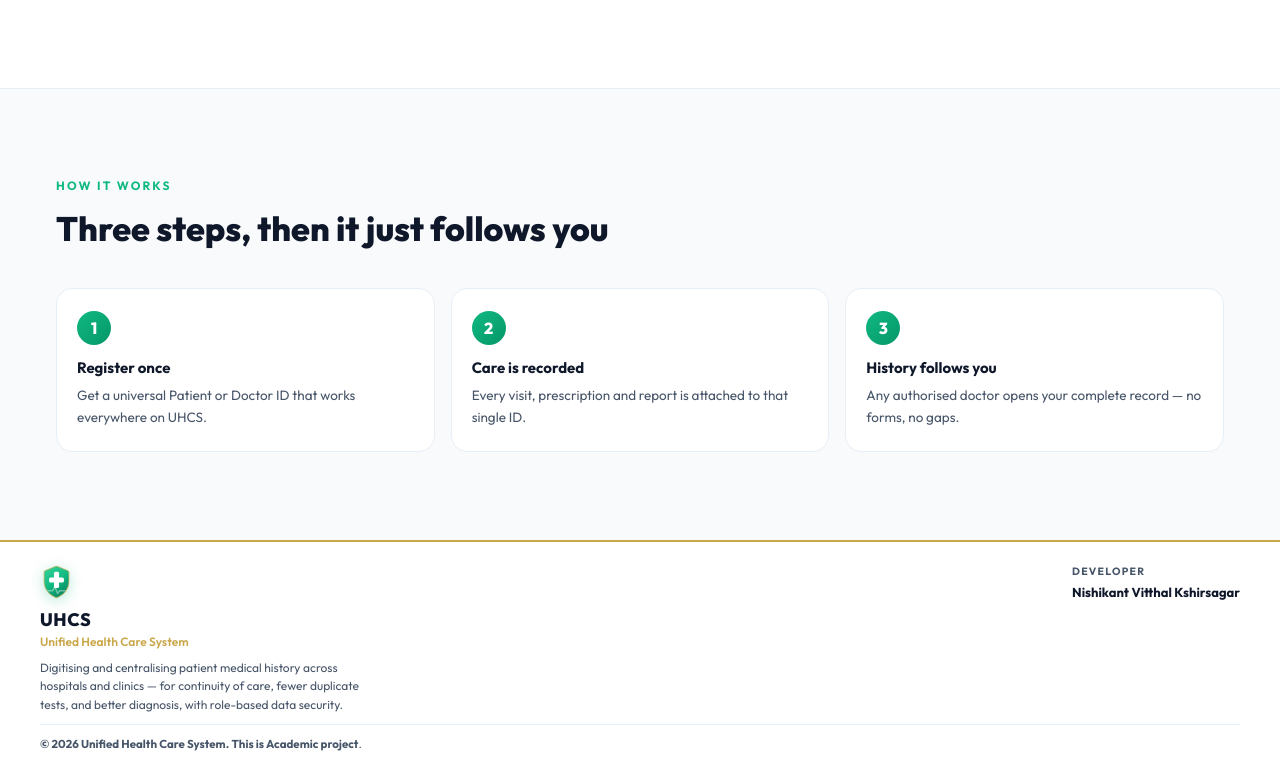
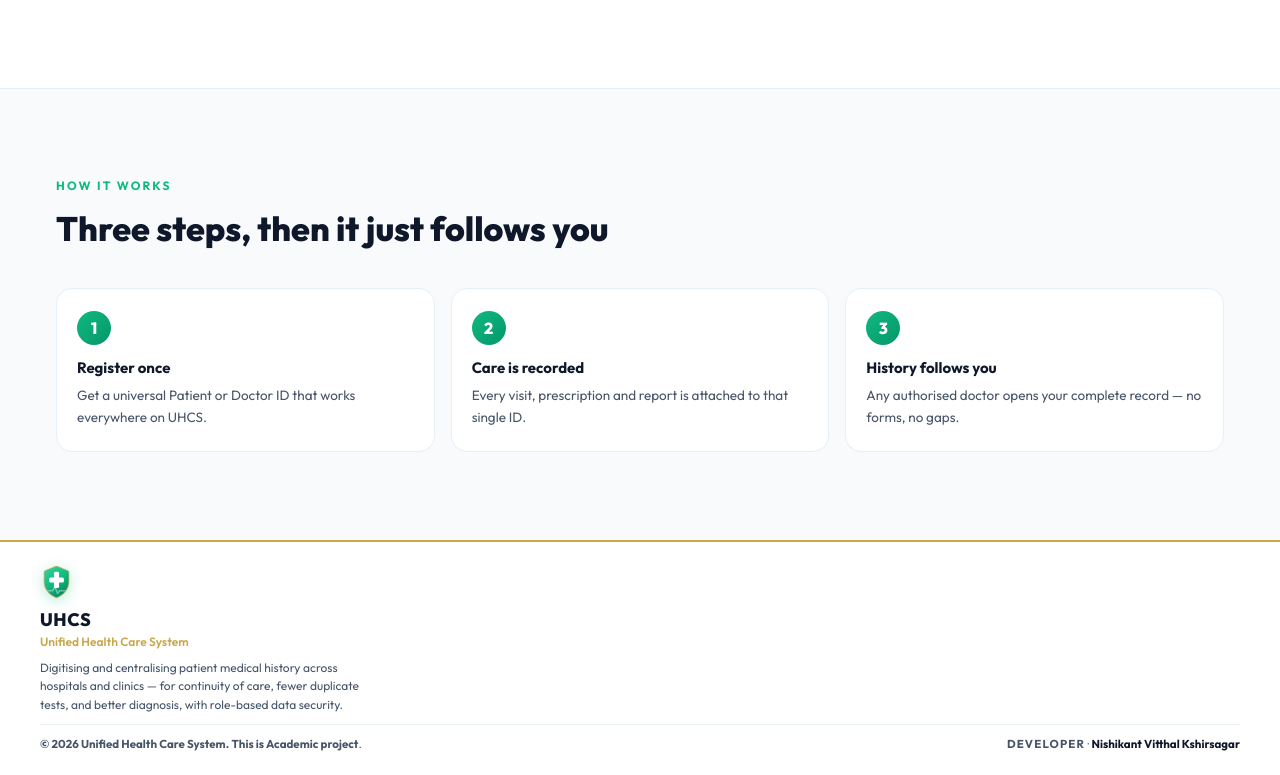
Before and after one commit to Nishikant4246/Unified-Health-Care-System, a React (Vite) app in the folder unified-healthcare-frontend/: page / in a window 1280 px wide. Shown: the part 1771-2546 px from the top of the page. Built offline with nearby package versions, Linux system fonts and the light colour scheme.

Commit message:
Update home Page

```diff
--- a/unified-healthcare-frontend/src/pages/Home.jsx
+++ b/unified-healthcare-frontend/src/pages/Home.jsx
@@ -294,8 +294,6 @@ export default function Home() {
           <div
             style={{
               position: "relative",
-              maxWidth: 1180,
-              marginInline: "auto",
               display: "flex",
               alignItems: "center",
               gap: "clamp(24px, 6vw, 72px)",
@@ -306,7 +304,7 @@ export default function Home() {
             initial="hidden"
             animate="show"
             variants={{ show: { transition: { staggerChildren: 0.08 } } }}
-            style={{ flex: "1 1 440px", minWidth: 0, paddingLeft: "clamp(0px, 3vw, 40px)" }}
+            style={{ flex: "1 1 440px", minWidth: 0 }}
           >
             <motion.div
               variants={reveal}
@@ -523,7 +521,6 @@ export default function Home() {
             borderTop: `2px solid ${GOLD}`,
           }}
         >
-          <div style={{ display: "flex", flexWrap: "wrap", gap: 20, justifyContent: "space-between", alignItems: "flex-start" }}>
           <div style={{ maxWidth: 340 }}>
             <Logo subtitle="Unified Health Care System" size={26} wordmarkSize={14} subtitleSize={9} />
             <p style={{ fontSize: 12, lineHeight: 1.55, color: "var(--text-secondary)", marginTop: 8 }}>
@@ -532,26 +529,6 @@ export default function Home() {
               diagnosis, with role-based data security.
             </p>
           </div>
-            <div>
-              <div
-                style={{
-                  fontSize: 10.5,
-                  letterSpacing: "0.12em",
-                  textTransform: "uppercase",
-                  fontWeight: 700,
-                  color: "var(--text-secondary)",
-                  margintop: 19,
-                  marginBottom: 4,
-                }}
-              >
-                Developer
-              </div>
-              <div style={{ fontSize: 13, fontWeight: 700, color: "var(--text-primary)" }}>
-                Nishikant Vitthal Kshirsagar
-              </div>
-
-            </div>
-          </div>
           <div
             style={{
               marginTop: 10,
@@ -559,9 +536,25 @@ export default function Home() {
               borderTop: "1px solid var(--border)",
               fontSize: 11.5,
               color: "var(--text-secondary)",
+              display: "flex",
+              flexWrap: "wrap",
+              gap: "6px 16px",
+              justifyContent: "space-between",
+              alignItems: "center",
             }}
           >
+            <span>
               <b>© 2026 Unified Health Care System.</b> <b>This is Academic project</b>.
+            </span>
+            <span>
+              <span style={{ letterSpacing: "0.1em", textTransform: "uppercase", fontWeight: 700 }}>
+                Developer
+              </span>{" "}
+              ·{" "}
+              <span style={{ color: "var(--text-primary)", fontWeight: 700 }}>
+                Nishikant Vitthal Kshirsagar
+              </span>
+            </span>
           </div>
         </footer>
       </motion.div>
```
Lines whose indentation alone changed are shown as unchanged.
